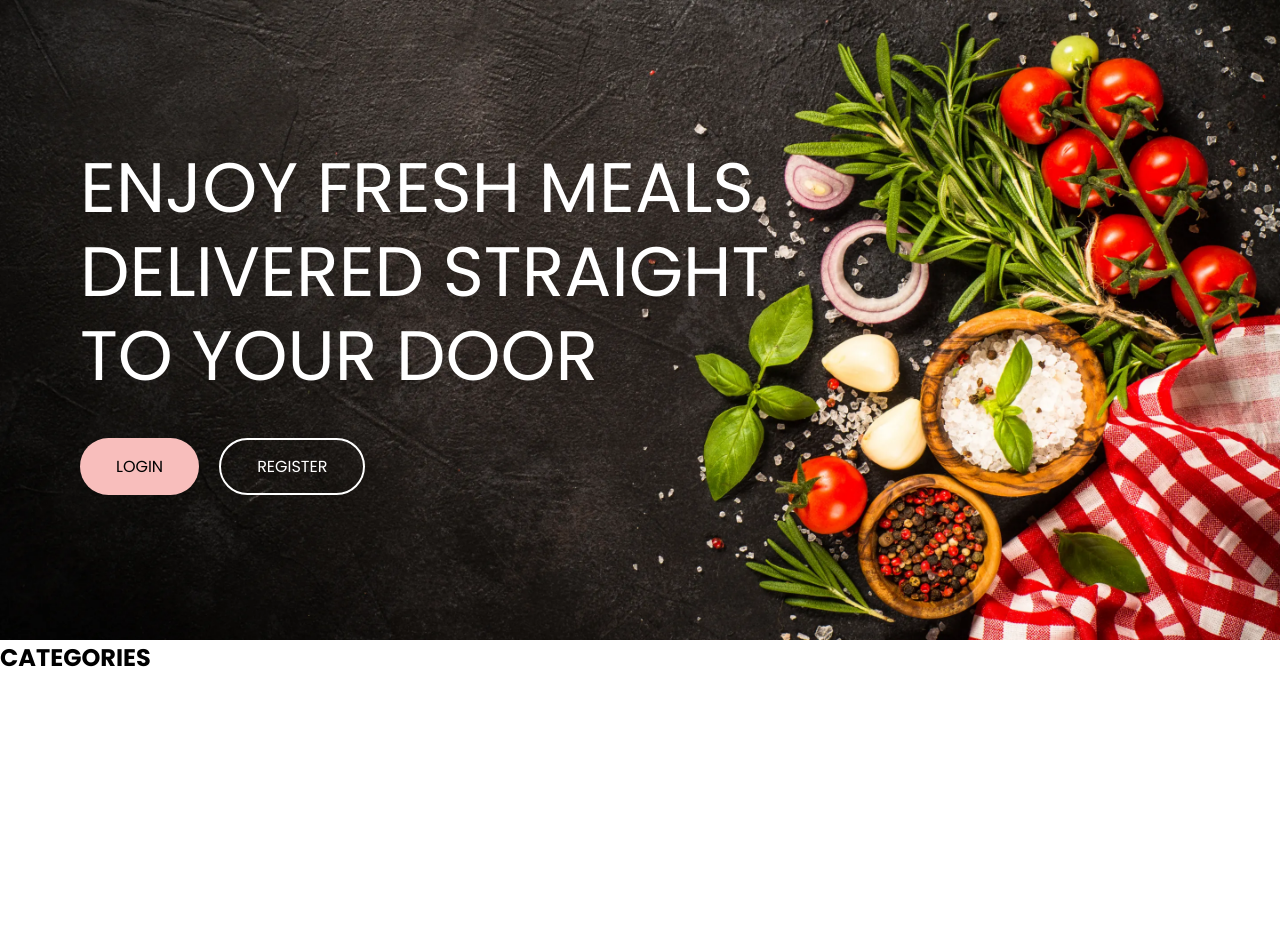
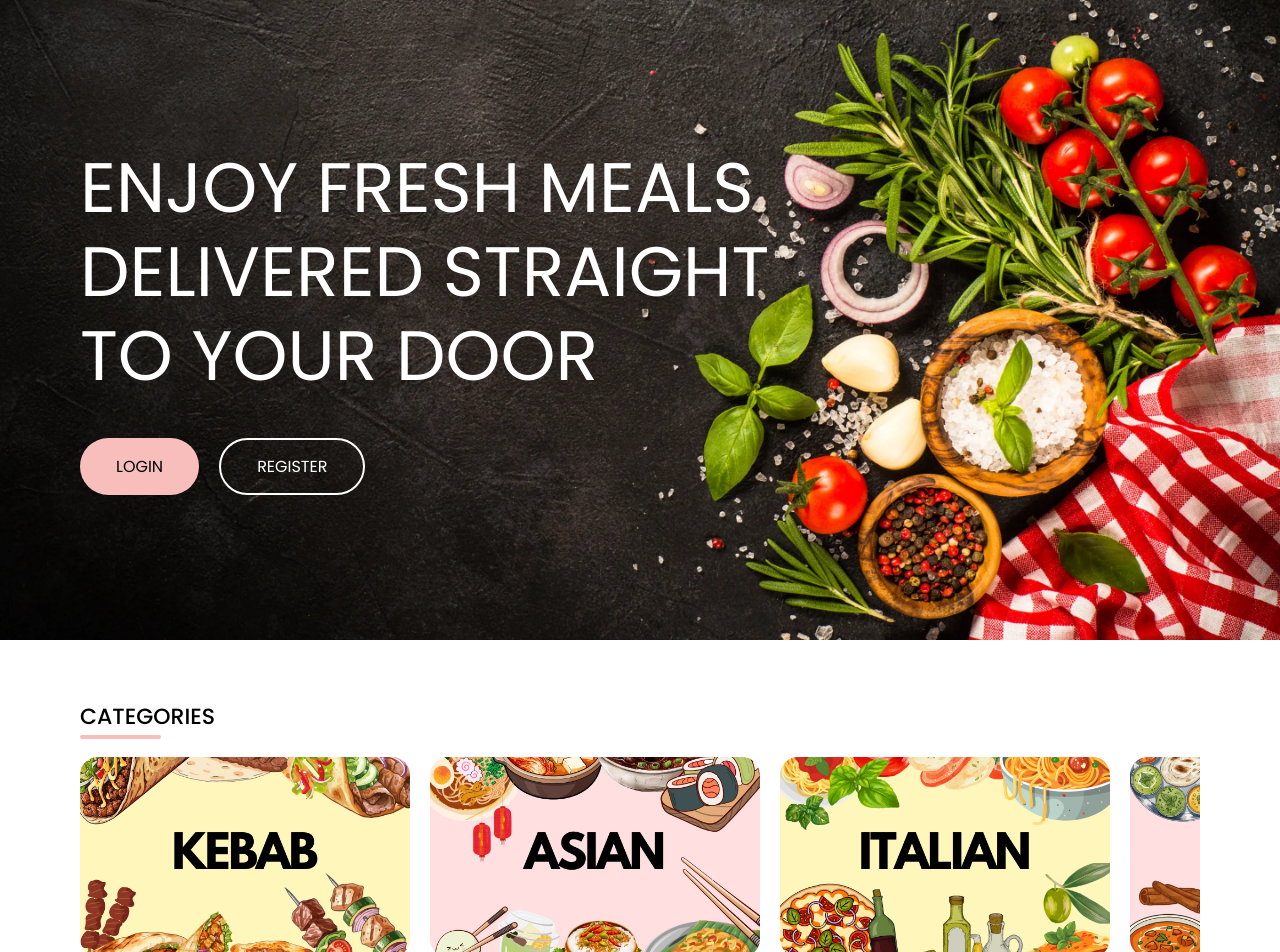
Before and after one commit to klavdijaM/Servio, an Angular app in the folder frontend/servio-frontend/: page / in a window 1280 px wide. Shown: the top 952 px of the page. Before the commit the page ends 800 px from the top, so only its background shows below. Built offline with nearby package versions, Linux system fonts and the light colour scheme.

Commit message:
Styled the category banners

```diff
--- a/frontend/servio-frontend/src/app/components/cuisine-categories/cuisine-categories.css
+++ b/frontend/servio-frontend/src/app/components/cuisine-categories/cuisine-categories.css
@@ -0,0 +1,61 @@
+.categories-section {
+  margin-top: 60px;
+  padding: 0 80px;
+}
+
+.categories-title {
+  font-size: 22px;
+  font-weight: 500;
+  position: relative;
+  display: inline-block;
+  margin-bottom: 24px;
+}
+
+.categories-title::after {
+  content: '';
+  position: absolute;
+  left: 0;
+  bottom: -6px;
+  width: 60%;
+  height: 4px;
+  background-color: #f8bebc;
+  border-radius: 2px;
+}
+
+.categories-scroll {
+  display: flex;
+  gap: 20px;
+  overflow-x: auto;
+  padding-bottom: 10px;
+  scrollbar-width: none;
+}
+
+.categories-scroll::-webkit-scrollbar {
+  display: none;
+}
+
+.category-banner {
+  flex: 0 0 330px;
+  height: 200px;
+  border-radius: 18px;
+  background-size: cover;
+  background-position: center;
+  cursor: pointer;
+  transition: transform 0.25s ease, box-shadow 0.25s ease;
+}
+
+.category-banner:hover {
+  transform: translateY(-4px);
+  box-shadow: 0 12px 24px rgba(0, 0, 0, 0.25);
+}
+
+@media (max-width: 768px) {
+  .categories-section {
+    padding: 0 24px;
+  }
+
+  .category-banner {
+    flex: 0 0 180px;
+    height: 120px;
+  }
+}
--- a/frontend/servio-frontend/src/app/data/cuisines.ts
+++ b/frontend/servio-frontend/src/app/data/cuisines.ts
@@ -4,13 +4,14 @@ export interface Cuisine { // contract: every cuisine must have a key and an ima
 }
 
 export const CUISINES: Cuisine[] = [
+  { key: 'Kebab', image: 'assets/cuisine/kebab.webp' },
   { key: 'Asian', image: 'assets/cuisine/asian.webp' },
   { key: 'Italian', image: 'assets/cuisine/italian.webp' },
+  { key: 'Indian', image: 'assets/cuisine/indian.webp' },
   { key: 'Vegetarian', image: 'assets/cuisine/vegetarian.webp' },
+  { key: 'Fast Food', image: 'assets/cuisine/fast-food.webp' },
   { key: 'Burgers', image: 'assets/cuisine/burgers.webp' },
-  { key: 'Indian', image: 'assets/cuisine/indian.webp' },
-  { key: 'Kebab', image: 'assets/cuisine/kebab.webp' },
-  { key: 'Fast Food', image: 'assets/cuisine/fast-food.webp' },
+  { key: 'Japanese', image: 'assets/cuisine/japanese.webp' },
   { key: 'Austrian', image: 'assets/cuisine/austrian.webp' },
-  { key: 'Japanese', image: 'assets/cuisine/japanese.webp' }
+
 ];
--- a/frontend/servio-frontend/src/styles.css
+++ b/frontend/servio-frontend/src/styles.css
@@ -69,5 +69,8 @@ body {
 }
 
 @media (max-width: 768px) {
+  .hero h1 {
+    font-size: 50px;
+  }
 
 }
```
